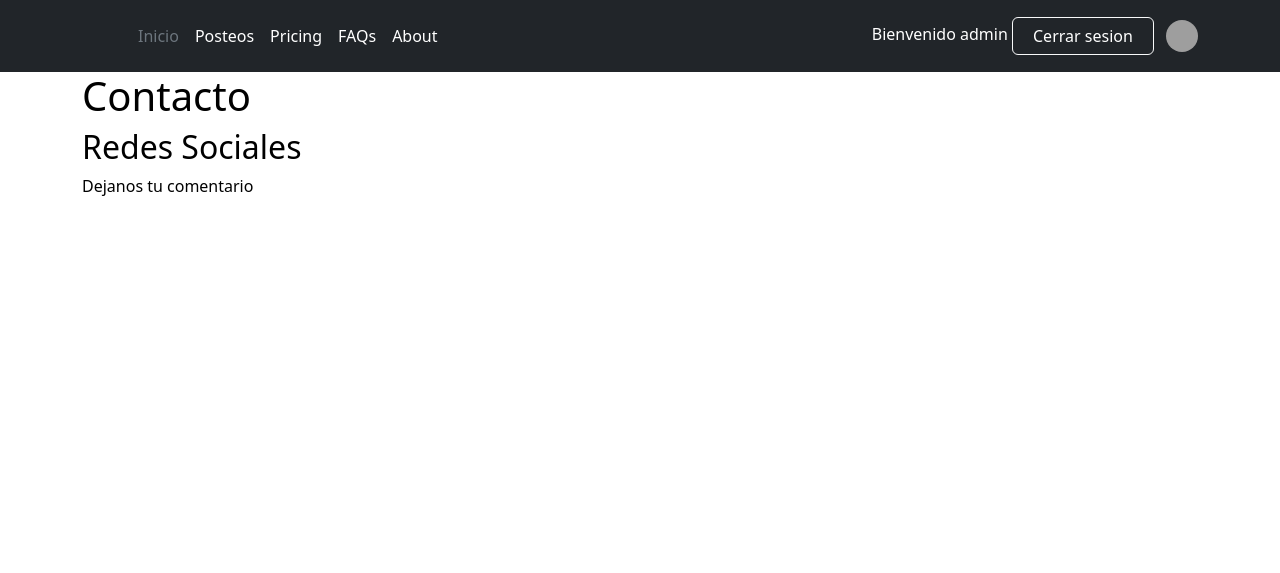
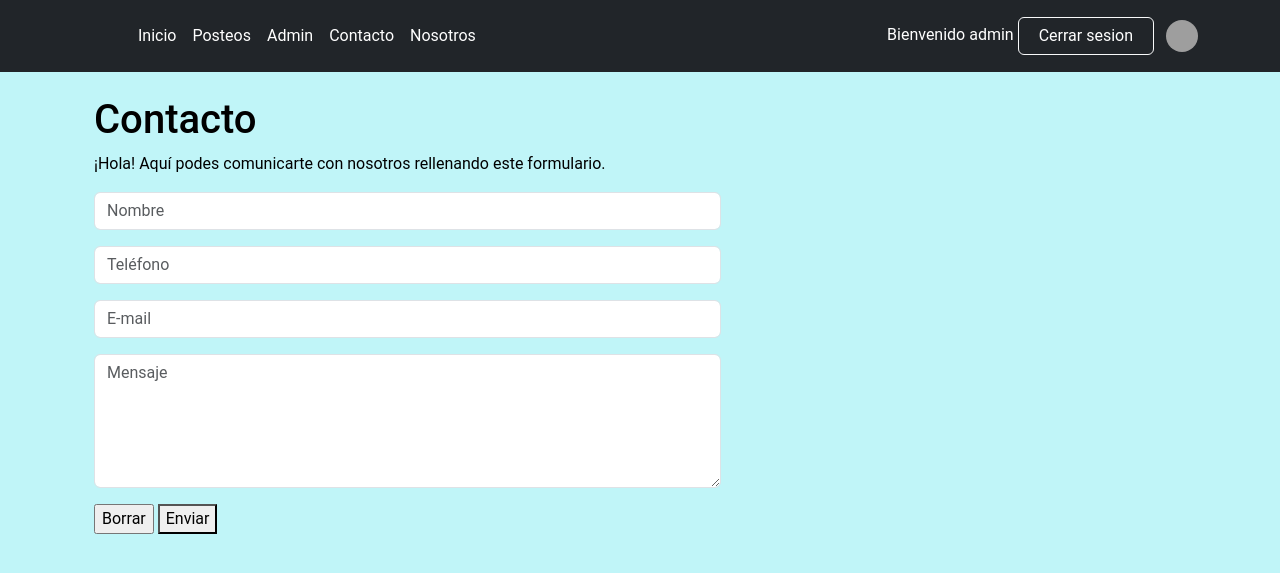
Before and after one commit to Rick1433/proyectoBlog-G4, a Django app: page /contacto/ in a window 1280 px wide. Shown: the top 573 px of the page. Run offline with Django 4.2, Linux system fonts and the light colour scheme; a user stored in the database is signed in; grey boxes are pictures that could not be loaded.

Commit message:
actualizado 21-12

```diff
--- a/blog/apps/posts/urls.py
+++ b/blog/apps/posts/urls.py
@@ -6,11 +6,9 @@ app_name = "posts"
 
 urlpatterns = [
     path("", views.home_post, name="home_posts"),
-    path("categorias", views.categorias_post, name="categorias_posts"),
-    path("posteos", views.post_realizado, name="post_realizado"),
+    path("posteos/", views.post_realizado, name="post_realizado"),
     path("post_detail/<int:post_id>", views.post_detail, name="post_detail"),
     path("comentario", views.comentar_posteo, name="comentar"),
-    # url borrar comentario
     path(
         "Borrar/<int:pk>",
         views.Borrar_Comentario.as_view(),
--- a/blog/blog/urls.py
+++ b/blog/blog/urls.py
@@ -7,10 +7,13 @@ from django.contrib.auth.views import LoginView, LogoutView
 
 from . import views
 
+app_name = "contacto"
+
+
 urlpatterns = [
     path('admin/', admin.site.urls),
-    path('contacto/', views.contacto),
-    path("acerca_de/", views.acerca_de),
+    path('contacto/', views.contacto, name="contactanos"),
+    path("acerca_de/", views.acerca_de, name="acerca_de"),
     path("posts/", include("apps.posts.urls")),
     path(
         "login/", LoginView.as_view(template_name="usuarios/login.html"), name="login"
--- a/blog/static/css/main.css
+++ b/blog/static/css/main.css
@@ -1,7 +1,35 @@
 body {
-    background-color: rgba(255, 255, 255, 0.846);
+    background-color: rgba(173, 242, 247, 0.76);
     color: rgb(0, 0, 0);
+    font-family: "Roboto", 'Times New Roman', Times, serif;
 }
+
+#inicio{
+    color: rgb(0, 0, 0);
+    font-family: cursive;
+    text-align: center;
+}
+
+.card_border{
+    border: 2px solid #000000; /* Grosor y color del borde */
+    border-radius: 10px; /* Radio de las esquinas del borde */
+}
+
+.imagen-responsiva {
+    margin: auto;
+    border: 2px solid #ffffff; /* Grosor y color del borde */
+    border-radius: 10px;
+}
+
+#tp{
+    color: black;
+    font-family: 'Franklin Gothic Medium', 'Arial Narrow', Arial, sans-serif
+}
+
+#posteo{
+    font-style: italic;
+}
+
 
 img {
     max-width: 600px;
--- a/blog/templates/acerca_de.html
+++ b/blog/templates/acerca_de.html
@@ -6,5 +6,8 @@
 
 {% block contenido %}
 <h1>Acerca de nosotros</h1>
+<br>
+<h2>Este sitio fue creado por:</h2>
+<br>
 <p> Somos Grupo #4 - Comisión 5 </p>
 {% endblock contenido %}
--- a/blog/templates/base.html
+++ b/blog/templates/base.html
@@ -19,13 +19,17 @@
 
 <body>
     {% include 'navbar.html' %}
+    {% if messages %}
+    {% for message in messages %}
+    <div>{{ message }}</div>
+    {% endfor %}
+    {% endif %}
     <div class="container">
         {% block contenido %}
 
         {% endblock contenido %}
     </div>
 </body>
-
 <!-- JavaScript -->
 <script src="https://cdn.jsdelivr.net/npm/bootstrap@5.3.2/dist/js/bootstrap.bundle.min.js"
     integrity="sha384-C6RzsynM9kWDrMNeT87bh95OGNyZPhcTNXj1NW7RuBCsyN/o0jlpcV8Qyq46cDfL"
--- a/blog/templates/contacto.html
+++ b/blog/templates/contacto.html
@@ -5,7 +5,67 @@
 {% endblock titulo %}
 
 {% block contenido %}
-<h1>Contacto</h1>
-<h2>Redes Sociales</h2>
-<p> Dejanos tu comentario </p>
+
+<div class="container">
+    <br>
+    <div class="row">
+        <div class="col-xs-12 page-content">
+            <h1 class="page-title">
+                Contacto
+            </h1>
+        </div>
+    </div>
+    <div class="row">
+        <div class="col-xs-12">
+            <div id="alert-msg" class="alert" style="display: none">
+<button type="button" class="close" aria-hidden="true">×</button>
+<strong></strong>
+<span></span>
+</div>
+
+<script>
+$(function() {
+$('#alert-msg .close').click(function() {
+    $('#alert-msg').hide();
+});
+});
+</script>
+        </div>
+    </div>
+
+    <div class="row">
+        <div class="col-lg-8 col-md-8 col-sm-12 col-xs-12">
+            <p class="contacto-paragraph">
+                ¡Hola! Aquí podes comunicarte con nosotros rellenando este formulario.
+            </p>
+        </div>
+    </div>
+    <div class="row">
+        <div class="col-md-7 col-sm-12 col-xs-12">
+            <form action="/Contacto/Send" class="contacto" data-ajax="true" data-ajax-begin="beginHandler" data-ajax-failure="failureHandler" data-ajax-loading="#loading" data-ajax-method="POST" data-ajax-success="successHandler" id="form0" method="post">
+                <div class="col-lg-12 mb-3">
+                    <input class="form-control" placeholder="Nombre" name="nombre">
+                </div>
+                <div class="col-lg-12 mb-3">
+                    <input class="form-control" placeholder="Teléfono" name="telefono">
+                </div>
+                <div class="col-lg-12 mb-3">
+                    <input class="form-control" placeholder="E-mail" name="email">
+                </div>
+                <div class="col-lg-12 mb-3">
+                    <textarea class="form-control" rows="5" placeholder="Mensaje" name="mensaje"></textarea>
+                </div>
+                <div class="col-lg-12 text-right">
+                    <input type="reset" value="Borrar" class="button-gray">
+                    <button type="submit" class="button-orange">
+                        Enviar
+                        <span id="loading" class="loading">
+                            <span class="fa fa-refresh fa-spin"></span>
+                        </span>
+                    </button>
+                </div>
+            </form>
+        </div>
+    </div>
+
 {% endblock contenido %}
--- a/blog/templates/navbar.html
+++ b/blog/templates/navbar.html
@@ -8,11 +8,13 @@
             </a>
 
             <ul class="nav col-12 col-lg-auto me-lg-auto mb-2 justify-content-center mb-md-0">
-                <li><a href="{% url 'posts:home_posts' %}" class="nav-link px-2 text-secondary">Inicio</a></li>
+                <li><a href="{% url 'posts:home_posts' %}" class="nav-link px-2 text-white">Inicio</a></li>
                 <li><a href="{% url 'posts:post_realizado' %}" class="nav-link px-2 text-white">Posteos</a></li>
-                <li><a href="#" class="nav-link px-2 text-white">Pricing</a></li>
-                <li><a href="#" class="nav-link px-2 text-white">FAQs</a></li>
-                <li><a href="#" class="nav-link px-2 text-white">About</a></li>
+                {% if user.is_authenticated and user.is_staff %}
+                <li><a href="{% url 'admin:index' %}" class="nav-link px-2 text-white">Admin</a></li>
+                {% endif%}
+                <li><a href="{% url "contactanos" %}" class="nav-link px-2 text-white">Contacto</a></li>
+                <li><a href="{% url "acerca_de" %}" class="nav-link px-2 text-white">Nosotros</a></li>
             </ul>
             <div class="text-end">
                 {% if user.is_authenticated %}
--- a/blog/templates/posts/post_detail.html
+++ b/blog/templates/posts/post_detail.html
@@ -7,11 +7,11 @@
 {% block contenido %}
 <center><img src="{{post.imagen.url}}" alt="nota"></center>
 <br>
-<h1>{{post.titulo}}</h1>
+<h1 id="tp">{{post.titulo}}</h1>
 <br>
 <h4>{{post.fecha_creacion}}</h4>
 <br>
-<p>{{post.cuerpo}}</p>
+<p id="posteo">{{post.cuerpo}}</p>
 <!-- Formulario de comentarios -->
 {% if user.is_authenticated %}
 <form action="{% url 'posts:comentar' %}" method="POST">
```
Also changed, not shown: blog/apps/posts/views.py (+27 -10 lines), blog/blog/settings.py (+55 -40 lines), blog/templates/home.html (+12 -1 lines), blog/templates/posts/post.html (+11 -35 lines), blog/db.sqlite3, blog/media/posts/Bad-Bunny-esta-listo-para-descansar-en-2023.jpg (added), blog/media/posts/maxresdefault.jpg_1833193316.jpg (added), blog/media/posts/palmeras.jpg (added).
